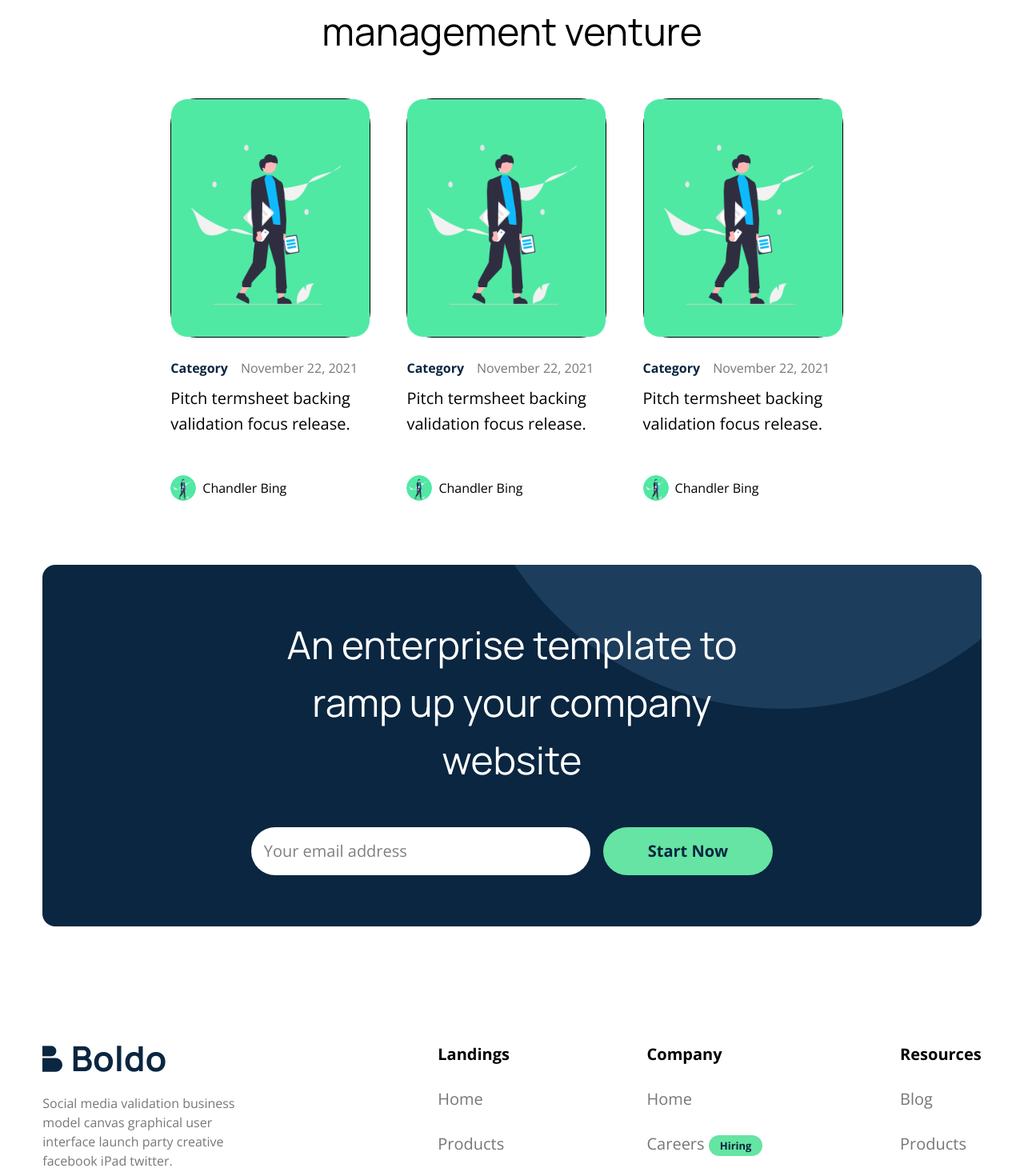
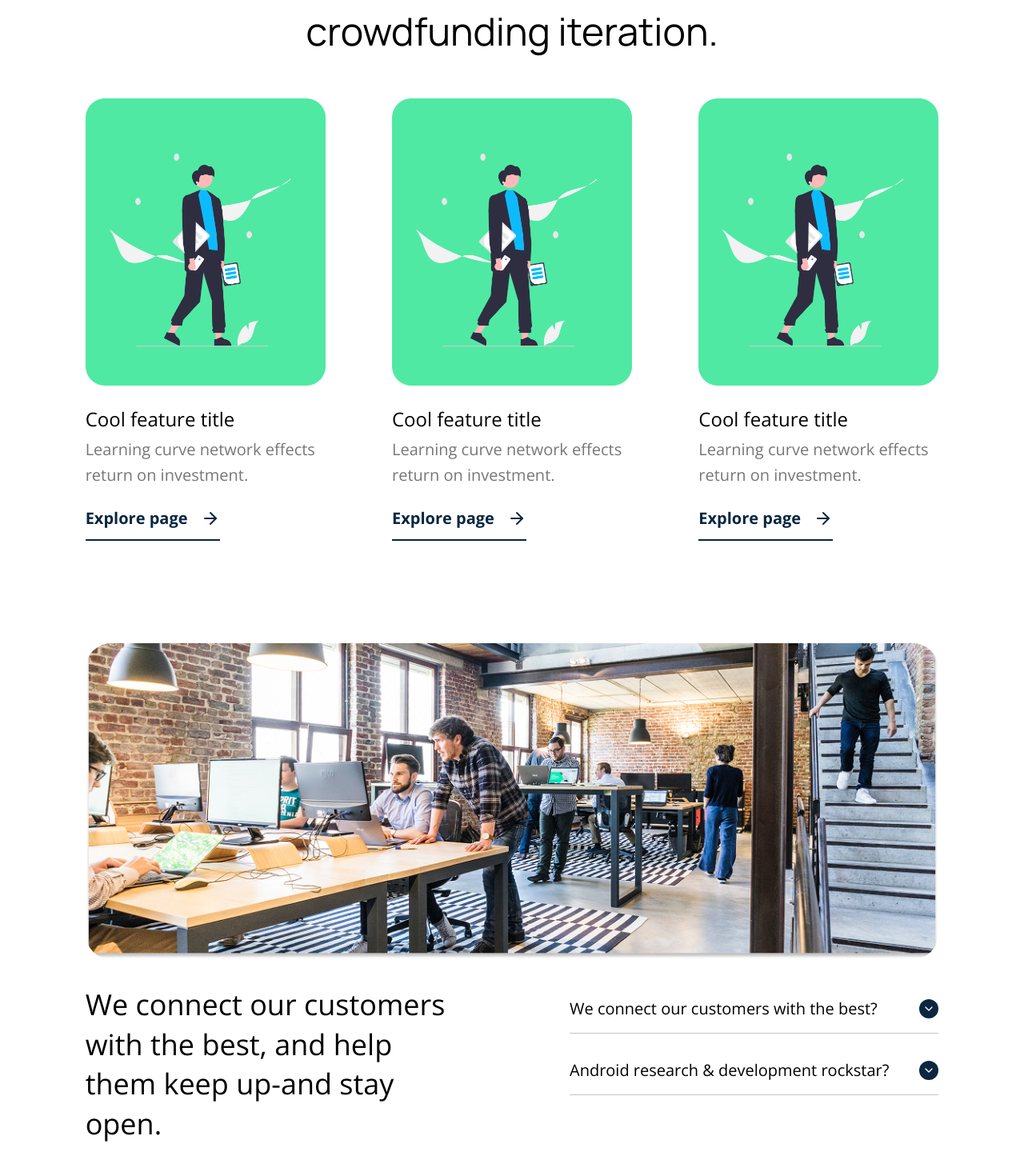
Before and after one commit to thejonasjon/TTT, a React (Vite) app: page / in a window 1280 px wide. Shown: the part 1005-2470 px from the top of the page at 80% size. Built offline with nearby package versions, Linux system fonts and the light colour scheme.

Commit message:
Updates: add FAQ, Services sections

```diff
--- a/package.json
+++ b/package.json
@@ -12,6 +12,7 @@
   "dependencies": {
     "@tailwindcss/vite": "^4.1.17",
     "framer-motion": "^12.23.24",
+    "lucide-react": "^0.553.0",
     "react": "^19.1.1",
     "react-dom": "^19.1.1",
     "react-router-dom": "^7.9.5",
--- a/src/index.css
+++ b/src/index.css
@@ -21,7 +21,7 @@ body {
   font-weight: 400;
 
   /* color-scheme: light dark; */
-  /* color: rgba(255, 255, 255, 0.87); */
+  color: rgba(0, 0, 0, 1);
   background-color: #FFFFFF;
 
   font-synthesis: none;
--- a/src/pages/index.jsx
+++ b/src/pages/index.jsx
@@ -3,8 +3,22 @@ import Hero from "../components/hero";
 import NavBar from "../components/navbar";
 
 import BlogImage1 from '../assets/images/blogimg1.png'
+import FAQImage from '../assets/images/FAQimg.png'
+import { ArrowRight, ChevronDown } from "lucide-react";
 
 export default function Home(){
+    const faqs = [
+
+        {
+            question: "We connect our customers with the best?",
+            description: "Yes, we carefully match our customers with top-quality service providers that meet their specific needs.",
+        },
+        {
+            question: "Android research & development rockstar?",
+            description: "Our Android team constantly innovates to deliver high-performance mobile solutions that exceed expectations.",
+        },
+    ];
+
     return(
         <div>
             {/* Header */}
@@ -15,6 +29,88 @@ export default function Home(){
 
             {/* Main */}
             <main className="space-y-12">
+                {/* Our Services */}
+                <section>
+                    <div className="space-y-12 py-20">
+                        <div className="w-8/12 mx-auto text-center">
+                            <h5 className="text-xl text-[rgba(119,119,119,1)] font-sans leading-8">Our Services</h5>
+                            <h2 className="text-5xl text-[rgba(0,0,0,1)] font-manrope font-normal leading-18">Handshake infographic mass market crowdfunding iteration.</h2>
+                        </div>
+
+                        <div className="w-10/12 mx-auto flex justify-between gap-8">
+                            {[1, 2, 3].map((blog, index) => (
+                            <div key={index} className="space-y-6 w-[300px]">
+                                {/* Image container */}
+                                <div
+                                    className="w-[300px] h-auto rounded-2xl overflow-hidden"
+                                    >
+                                    <img
+                                    src={BlogImage1}
+                                    alt="Service Thumbnail"
+                                    className="w-full h-full object-contain"
+                                    />
+                                </div>
+
+                                {/* Content */}
+                                <div className="space-y-3">
+                                    <div className="space-y-1">
+                                        <div className="text-2xl leading-9 text-[rgba(0,0,0,1)]">
+                                            Cool feature title
+                                        </div>
+
+                                        <div className="text-xl font-normal text-[rgba(119,119,119,1)] leading-8">
+                                            Learning curve network effects return on investment.
+                                        </div>
+                                    </div>
+
+                                    <div className="flex items-center gap-2">
+                                        <a href="#" className="flex items-center gap-4 text-xl text-[rgba(10,38,64,1)] font-bold leading-9 border-b-2 border-[rgba(10,38,64,1)] py-2">Explore page <ArrowRight /></a>
+                                    </div>
+                                </div>
+                            </div>
+                        ))}
+                        </div>
+                    </div>
+                </section>
+
+                {/*  */}
+
+                { /* FAQ */}
+                <section>
+                    <div className="space-y-8 w-10/12 mx-auto">
+                        <div className="w-full h-auto rounded-4xl">
+                            <img src={FAQImage} alt="FAQ Image" className="w-full h-full object-contain rounded-4xl" />
+                        </div>
+
+                        <div className="flex justify-between items-stretch gap-36">
+                            <h4 className="text-4xl leading-snug flex-1">
+                                We connect our customers with the best, and help them keep up-and stay open.
+                            </h4>
+
+                            <div className="w-8/12 space-y-4 flex-1">
+                                {faqs.map((faq, index) => (
+                                    <div
+                                    key={index}
+                                    className="border-b border-[rgba(196,196,196,1)] py-4 group cursor-pointer"
+                                    >
+                                    {/* Question */}
+                                    <button className="w-full flex items-center justify-between text-left text-xl gap-4">
+                                        <span>{faq.question}</span>
+                                        <span className="p-1 rounded-full text-white bg-[rgba(10,38,64,1)] group-hover:rotate-180 transition-transform duration-300">
+                                        <ChevronDown className="w-4 h-4" />
+                                        </span>
+                                    </button>
+
+                                    {/* Answer (hidden by default, visible on hover) */}
+                                    <p className="text-[rgba(119,119,119,1)] text-base mt-2 hidden group-hover:block transition-all duration-300">
+                                        {faq.description}
+                                    </p>
+                                    </div>
+                                ))}
+                            </div>
+                        </div>
+                    </div>
+                </section>
 
                 {/* Our blog */}
                 <section>
@@ -24,18 +120,26 @@ export default function Home(){
                             <h2 className="text-5xl text-[rgba(0,0,0,1)] font-manrope font-normal leading-18">Value proposition accelerator product management venture</h2>
                         </div>
 
-
                         <div className="w-8/12 mx-auto flex gap-8">
                             {[1, 2, 3].map((blog, index) => (
                             <div key={index} className="space-y-6">
-                                <div className="w-[250px] h-auto rounded-4xl border">
-                                    <img src={BlogImage1} alt="Blog Thumbnail" className="w-full h-full object-cover" />
+                                {/* Image container */}
+                                <div
+                                    className="w-[290px] h-[200px] rounded-2xl overflow-hidden"
+                                    >
+                                    <img
+                                    src={BlogImage1}
+                                    alt="Blog Thumbnail"
+                                    className="w-full h-full object-cover object-[center_30%]"
+                                    />
                                 </div>
 
+                                {/* Content */}
                                 <div className="space-y-12">
                                     <div className="space-y-2">
                                         <div className="flex gap-4 text-base leading-7 text-[rgba(119,119,119,1)]">
-                                            <span className="text-[rgba(10,38,64,1)] font-bold">Category</span> November 22, 2021
+                                            <span className="text-[rgba(10,38,64,1)] font-bold">Category</span>{" "}
+                                            November 22, 2021
                                         </div>
 
                                         <div className="text-xl text-[rgba(0,0,0,1)] leading-8">
@@ -45,7 +149,11 @@ export default function Home(){
 
                                     <div className="flex items-center gap-2">
                                         <div className="w-8 h-8 rounded-full overflow-hidden">
-                                        <img src={BlogImage1} alt="Author" className="w-full h-full object-cover rounded-full" />
+                                            <img
+                                            src={BlogImage1}
+                                            alt="Author"
+                                            className="w-full h-full object-cover rounded-full"
+                                            />
                                         </div>
                                         <div className="text-base text-[rgba(0,0,0,1)] leading-7">
                                             Chandler Bing
```
Also changed, not shown: src/assets/images/FAQimg.png (added), 1 other file (tests, documents, lock files or other folders). Lines whose indentation alone changed are shown as unchanged.
